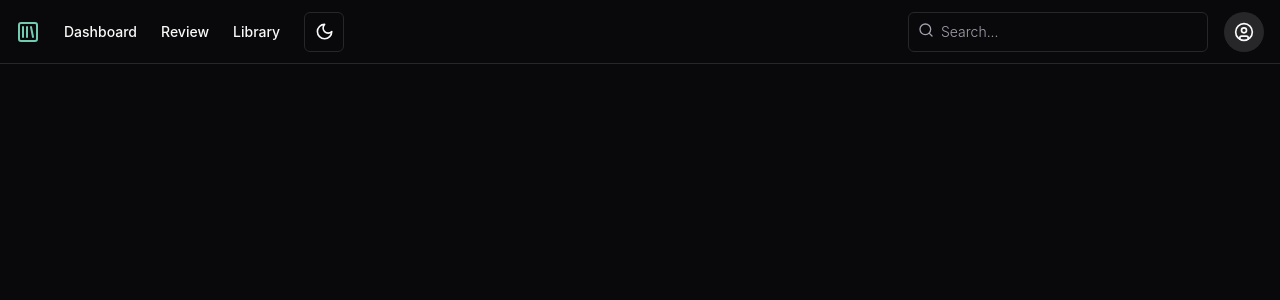
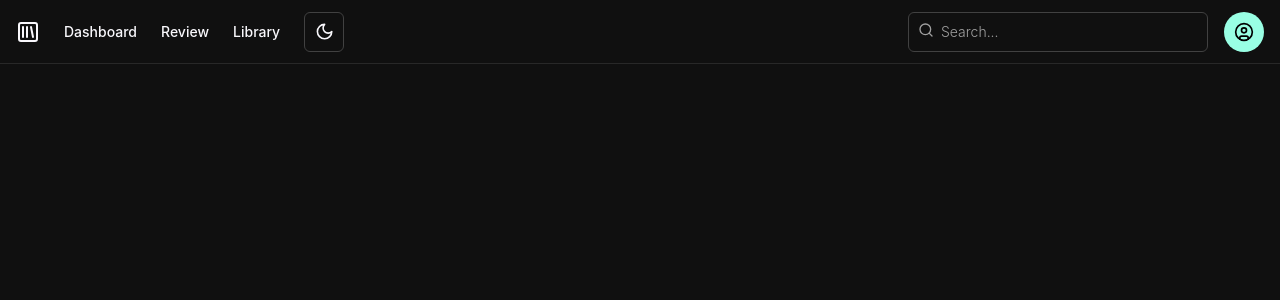
Before and after one commit to xyclose11/Melin, a React (Vite) app in the folder melin.client/: page / in a window 1280 px wide. Shown: the top 300 px of the page. Built offline with nearby package versions, Linux system fonts and the light colour scheme; no server answers.

Commit message:
theme update

```diff
--- a/melin.client/src/index.css
+++ b/melin.client/src/index.css
@@ -8,8 +8,6 @@
   font-weight: 300;
 
   color-scheme: light;
-  /*color: rgba(246, 0, 0, 0.87);*/
-  /*background-color: #242424;*/
 
   font-synthesis: none;
   text-rendering: optimizeLegibility;
@@ -17,21 +15,17 @@
   -moz-osx-font-smoothing: grayscale;
 }
 
-a {
-  font-weight: 500;
-  color: #73ccb1;
-  text-decoration: inherit;
-}
-a:hover {
-  color: #220204;
-}
+/*a {*/
+/*  font-weight: 500;*/
+/*  color: #73ccb1;*/
+/*  text-decoration: inherit;*/
+/*}*/
 
 body {
   margin: 0;
   display: flex;
   place-items: center;
   min-width: 320px;
-  /*min-height: 100vh;*/
 }
 
 h1 {
@@ -39,20 +33,6 @@ h1 {
   line-height: 1.1;
 }
 
-button {
-  /*border-radius: 8px;*/
-  /*border: 1px solid transparent;*/
-  /*padding: 0.6em 1.2em;*/
-  /*font-size: 1em;*/
-  /*font-weight: 400;*/
-  /*font-family: inherit;*/
-  /*background-color: #1a1a1a;*/
-  /*cursor: pointer;*/
-  /*transition: border-color 0.25s;*/
-}
-button:hover {
-  /*border-color: #646cff;*/
-}
 button:focus,
 button:focus-visible {
   outline: 4px auto -webkit-focus-ring-color;
@@ -60,86 +40,130 @@ button:focus-visible {
 
 @media (prefers-color-scheme: dark) {
   :root {
-    color: #213547;
-    background-color: #ffffff;
+    /*color: #213547;*/
+    /*background-color: #ffffff;*/
   }
   a:hover {
-    color: #747bff;
-  }
-  button {
-    background-color: #f9f9f9;
+    color: #73ccb1;
   }
 }
 
+/*@layer base {*/
+/*  :root {*/
+/*    --background: 0 0% 100%;*/
+/*    --foreground: 240 10% 3.9%;*/
+/*    --card: 0 0% 100%;*/
+/*    --card-foreground: 240 10% 3.9%;*/
+/*    --popover: 0 0% 100%;*/
+/*    --popover-foreground: 240 10% 3.9%;*/
+/*    --primary: 240 5.9% 10%;*/
+/*    --primary-foreground: 0 0% 98%;*/
+/*    --secondary: 240 4.8% 95.9%;*/
+/*    --secondary-foreground: 240 5.9% 10%;*/
+/*    --muted: 240 4.8% 95.9%;*/
+/*    --muted-foreground: 240 3.8% 46.1%;*/
+/*    --accent: 240 4.8% 95.9%;*/
+/*    --accent-foreground: 240 5.9% 10%;*/
+/*    --destructive: 0 84.2% 60.2%;*/
+/*    --destructive-foreground: 0 0% 98%;*/
+/*    --border: 240 5.9% 90%;*/
+/*    --input: 240 5.9% 90%;*/
+/*    --ring: 240 10% 3.9%;*/
+/*    --chart-1: 12 76% 61%;*/
+/*    --chart-2: 173 58% 39%;*/
+/*    --chart-3: 197 37% 24%;*/
+/*    --chart-4: 43 74% 66%;*/
+/*    --chart-5: 27 87% 67%;*/
+/*    --radius: 0.5rem;*/
+/*    --sidebar-background: 0 0% 98%;*/
+/*    --sidebar-foreground: 240 5.3% 26.1%;*/
+/*    --sidebar-primary: 240 5.9% 10%;*/
+/*    --sidebar-primary-foreground: 0 0% 98%;*/
+/*    --sidebar-accent: 240 4.8% 95.9%;*/
+/*    --sidebar-accent-foreground: 240 5.9% 10%;*/
+/*    --sidebar-border: 220 13% 91%;*/
+/*    --sidebar-ring: 217.2 91.2% 59.8%;*/
+/*  }*/
+/*  .dark {*/
+/*    --background: 240 10% 3.9%;*/
+/*    --foreground: 0 0% 98%;*/
+/*    --card: 240 10% 3.9%;*/
+/*    --card-foreground: 0 0% 98%;*/
+/*    --popover: 240 10% 3.9%;*/
+/*    --popover-foreground: 0 0% 98%;*/
+/*    --primary: 0 0% 98%;*/
+/*    --primary-foreground: 240 5.9% 10%;*/
+/*    --secondary: 240 3.7% 15.9%;*/
+/*    --secondary-foreground: 0 0% 98%;*/
+/*    --muted: 240 3.7% 15.9%;*/
+/*    --muted-foreground: 240 5% 64.9%;*/
+/*    --accent: 240 3.7% 15.9%;*/
+/*    --accent-foreground: 0 0% 98%;*/
+/*    --destructive: 0 62.8% 30.6%;*/
+/*    --destructive-foreground: 0 0% 98%;*/
+/*    --border: 240 3.7% 15.9%;*/
+/*    --input: 240 3.7% 15.9%;*/
+/*    --ring: 240 4.9% 83.9%;*/
+/*    --chart-1: 220 70% 50%;*/
+/*    --chart-2: 160 60% 45%;*/
+/*    --chart-3: 30 80% 55%;*/
+/*    --chart-4: 280 65% 60%;*/
+/*    --chart-5: 340 75% 55%;*/
+/*    --sidebar-background: 240 5.9% 10%;*/
+/*    --sidebar-foreground: 240 4.8% 95.9%;*/
+/*    --sidebar-primary: 224.3 76.3% 48%;*/
+/*    --sidebar-primary-foreground: 0 0% 100%;*/
+/*    --sidebar-accent: 240 3.7% 15.9%;*/
+/*    --sidebar-accent-foreground: 240 4.8% 95.9%;*/
+/*    --sidebar-border: 240 3.7% 15.9%;*/
+/*    --sidebar-ring: 217.2 91.2% 59.8%;*/
+/*  }*/
+/*}*/
+
 @layer base {
   :root {
-    --background: 0 0% 100%;
-    --foreground: 240 10% 3.9%;
+    --background: 0 0% 98.46%;
+    --foreground: 252 0% 10%;
+    --muted: 0 0% 91.54%;
+    --muted-foreground: 0 0% 53.08%;
+    --popover: 0 0% 100%;
+    --popover-foreground: 252 0% 0%;
     --card: 0 0% 100%;
-    --card-foreground: 240 10% 3.9%;
-    --popover: 0 0% 100%;
-    --popover-foreground: 240 10% 3.9%;
-    --primary: 240 5.9% 10%;
-    --primary-foreground: 0 0% 98%;
-    --secondary: 240 4.8% 95.9%;
-    --secondary-foreground: 240 5.9% 10%;
-    --muted: 240 4.8% 95.9%;
-    --muted-foreground: 240 3.8% 46.1%;
-    --accent: 240 4.8% 95.9%;
-    --accent-foreground: 240 5.9% 10%;
-    --destructive: 0 84.2% 60.2%;
-    --destructive-foreground: 0 0% 98%;
-    --border: 240 5.9% 90%;
-    --input: 240 5.9% 90%;
-    --ring: 240 10% 3.9%;
-    --chart-1: 12 76% 61%;
-    --chart-2: 173 58% 39%;
-    --chart-3: 197 37% 24%;
-    --chart-4: 43 74% 66%;
-    --chart-5: 27 87% 67%;
+    --card-foreground: 252 0% 30.77%;
+    --border: 0 0% 86.92%;
+    --input: 0 0% 74.62%;
+    --primary: 27.06 92.51% 79.46%;
+    --primary-foreground: 0 0% 0%;
+    --secondary: 164.12 70.54% 73.89%;
+    --secondary-foreground: 0 0% 0%;
+    --accent: 27.06 0% 93.85%;
+    --accent-foreground: 0 0% 0%;
+    --destructive: 0 65.31% 66.73%;
+    --destructive-foreground: 0 0% 100%;
+    --ring: 27.06 1.79% 32.5%;
     --radius: 0.5rem;
-    --sidebar-background: 0 0% 98%;
-    --sidebar-foreground: 240 5.3% 26.1%;
-    --sidebar-primary: 240 5.9% 10%;
-    --sidebar-primary-foreground: 0 0% 98%;
-    --sidebar-accent: 240 4.8% 95.9%;
-    --sidebar-accent-foreground: 240 5.9% 10%;
-    --sidebar-border: 220 13% 91%;
-    --sidebar-ring: 217.2 91.2% 59.8%;
   }
+
   .dark {
-    --background: 240 10% 3.9%;
-    --foreground: 0 0% 98%;
-    --card: 240 10% 3.9%;
-    --card-foreground: 0 0% 98%;
-    --popover: 240 10% 3.9%;
-    --popover-foreground: 0 0% 98%;
-    --primary: 0 0% 98%;
-    --primary-foreground: 240 5.9% 10%;
-    --secondary: 240 3.7% 15.9%;
-    --secondary-foreground: 0 0% 98%;
-    --muted: 240 3.7% 15.9%;
-    --muted-foreground: 240 5% 64.9%;
-    --accent: 240 3.7% 15.9%;
-    --accent-foreground: 0 0% 98%;
-    --destructive: 0 62.8% 30.6%;
-    --destructive-foreground: 0 0% 98%;
-    --border: 240 3.7% 15.9%;
-    --input: 240 3.7% 15.9%;
-    --ring: 240 4.9% 83.9%;
-    --chart-1: 220 70% 50%;
-    --chart-2: 160 60% 45%;
-    --chart-3: 30 80% 55%;
-    --chart-4: 280 65% 60%;
-    --chart-5: 340 75% 55%;
-    --sidebar-background: 240 5.9% 10%;
-    --sidebar-foreground: 240 4.8% 95.9%;
-    --sidebar-primary: 224.3 76.3% 48%;
-    --sidebar-primary-foreground: 0 0% 100%;
-    --sidebar-accent: 240 3.7% 15.9%;
-    --sidebar-accent-foreground: 240 4.8% 95.9%;
-    --sidebar-border: 240 3.7% 15.9%;
-    --sidebar-ring: 217.2 91.2% 59.8%;
+    --background: 0 0% 6.27%;
+    --foreground: 252 37% 98%;
+    --muted: 0 0% 20%;
+    --muted-foreground: 0 0% 62.75%;
+    --popover: 0 0% 8.63%;
+    --popover-foreground: 252 37% 99%;
+    --card: 0 0% 6.27%;
+    --card-foreground: 252 37% 99%;
+    --border: 0 0% 15.69%;
+    --input: 0 0% 25.38%;
+    --primary: 27.06 100% 80%;
+    --primary-foreground: 0 0% 0%;
+    --secondary: 164.12 100% 80%;
+    --secondary-foreground: 0 0% 0%;
+    --accent: 27.06 0.22% 23.03%;
+    --accent-foreground: 0 0% 100%;
+    --destructive: 0 100% 75.1%;
+    --destructive-foreground: 0 0% 0%;
+    --ring: 27.06 100% 80%;
   }
 }
 
```
